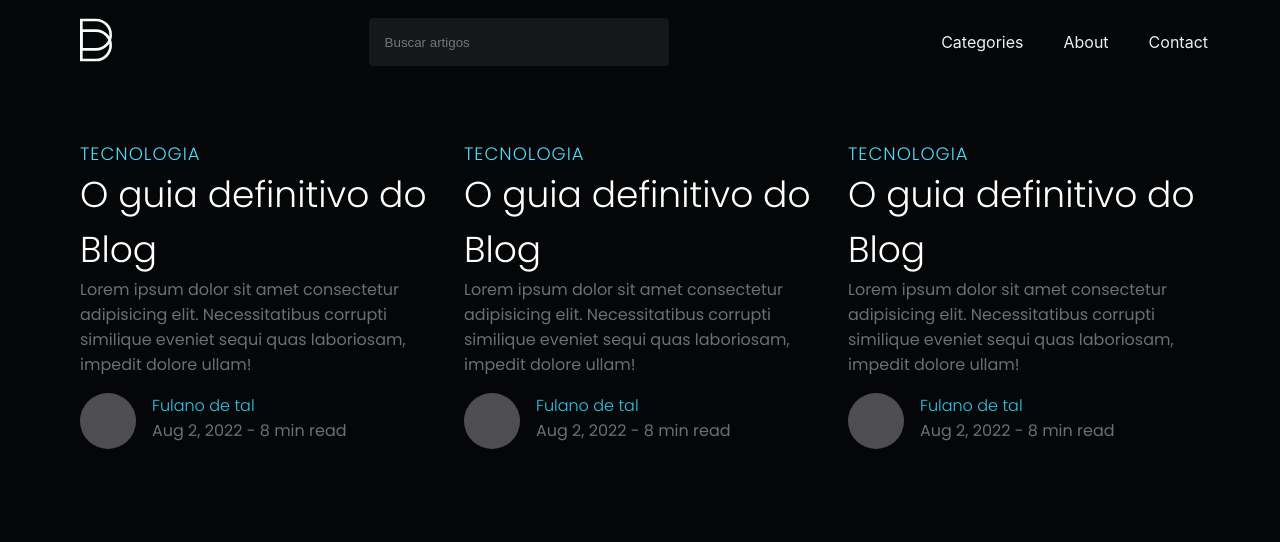
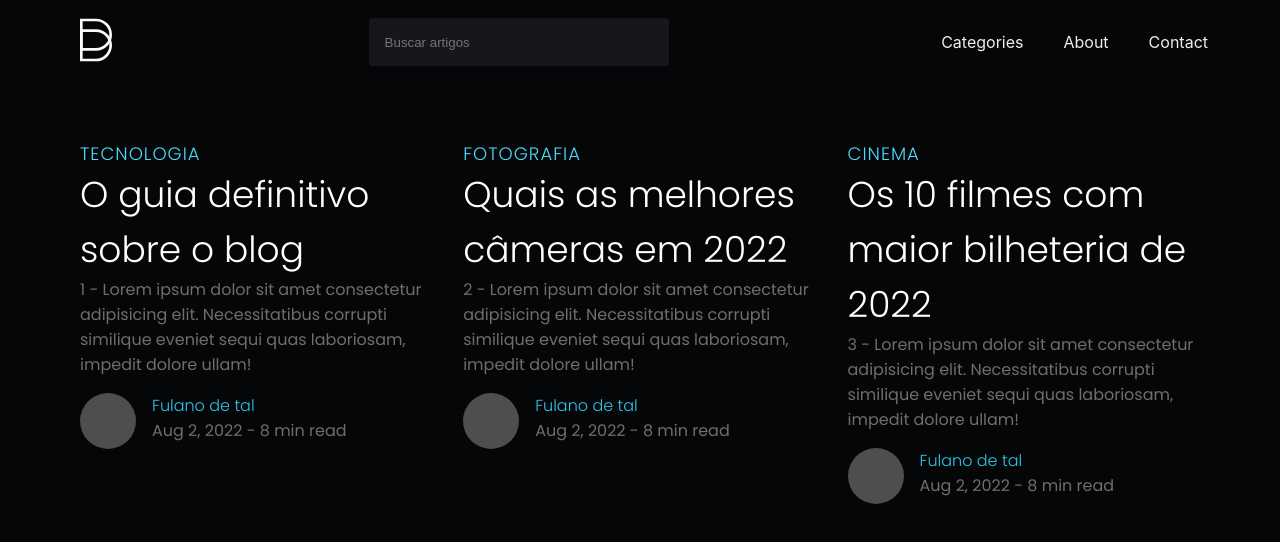
Before and after one commit to Alisson-Lima/firstReactBlog, a React (Create React App) app: page / in a window 1280 px wide. Shown: the top 542 px of the page. Built offline with nearby package versions, Linux system fonts and the light colour scheme.

Commit message:
Adding db.json

```diff
--- /dev/null
+++ b/db.json
@@ -0,0 +1,31 @@
+{
+    "posts": [
+      {
+        "id": 1,
+        "category": "Tecnologia",
+        "title": "O guia definitivo sobre o blog",
+        "resume": "Lorem ipsum",
+        "description": "Lorem ipsum dolor sit amet, consectetur adipiscing elit. Ornare urna pharetra ut ac, pellentesque.",
+        "author": "Fulano de tal",
+        "date": "Aug 2, 2020"
+      },
+      {
+        "id": 2,
+        "category": "Fotografia",
+        "title": "Quais as melhores câmeras em 2021?",
+        "resume": "Lorem ipsum",
+        "description": "Lorem ipsum dolor sit amet, consectetur adipiscing elit. Ornare urna pharetra ut ac, pellentesque.",
+        "author": "Ciclano de tal",
+        "date": "Aug 4, 2020"
+      },
+      {
+        "id": 3,
+        "category": "Cinema",
+        "title": "Os 10 filmes com maior bilheteria.",
+        "resume": "Lorem ipsum",
+        "description": "Lorem ipsum dolor sit amet, consectetur adipiscing elit. Ornare urna pharetra ut ac, pellentesque.",
+        "author": "Beltrano de tal",
+        "date": "Aug 6, 2020"
+      }
+    ]
+}
--- a/src/components/Articles/index.jsx
+++ b/src/components/Articles/index.jsx
@@ -4,9 +4,15 @@ export default function Articles(){
     return(
         <main className="container">
             <div className="container-posts mt-5">
-                <Posts />
-                <Posts />
-                <Posts />
+                <Posts subtitle="Tecnologia" title="O guia definitivo sobre o blog">
+                    1 - Lorem ipsum dolor sit amet consectetur adipisicing elit. Necessitatibus corrupti similique eveniet sequi quas laboriosam, impedit dolore ullam!
+                </Posts>
+                <Posts subtitle="Fotografia" title="Quais as melhores câmeras em 2022">
+                    2 - Lorem ipsum dolor sit amet consectetur adipisicing elit. Necessitatibus corrupti similique eveniet sequi quas laboriosam, impedit dolore ullam!
+                </Posts>
+                <Posts subtitle="Cinema" title="Os 10 filmes com maior bilheteria de 2022">
+                    3 - Lorem ipsum dolor sit amet consectetur adipisicing elit. Necessitatibus corrupti similique eveniet sequi quas laboriosam, impedit dolore ullam!
+                </Posts>
             </div>
         </main>
     )
--- a/src/components/Posts/index.jsx
+++ b/src/components/Posts/index.jsx
@@ -1,12 +1,10 @@
-export default function Posts(){
+export default function Posts({subtitle, title, children}){
     return(
         <div className="post mx-2">
             <div className="img-post"></div>
-            <h5>Tecnologia</h5>
-            <h3>O guia definitivo do Blog</h3>
-            <p>
-                Lorem ipsum dolor sit amet consectetur adipisicing elit. Necessitatibus corrupti similique eveniet sequi quas laboriosam, impedit dolore ullam!
-            </p>
+            <h5>{subtitle}</h5>
+            <h3>{title}</h3>
+            <p>{children}</p>
             <div className="flex pt-2">
                 <div className="img-profile">
                     <img src="" alt="" />
```
